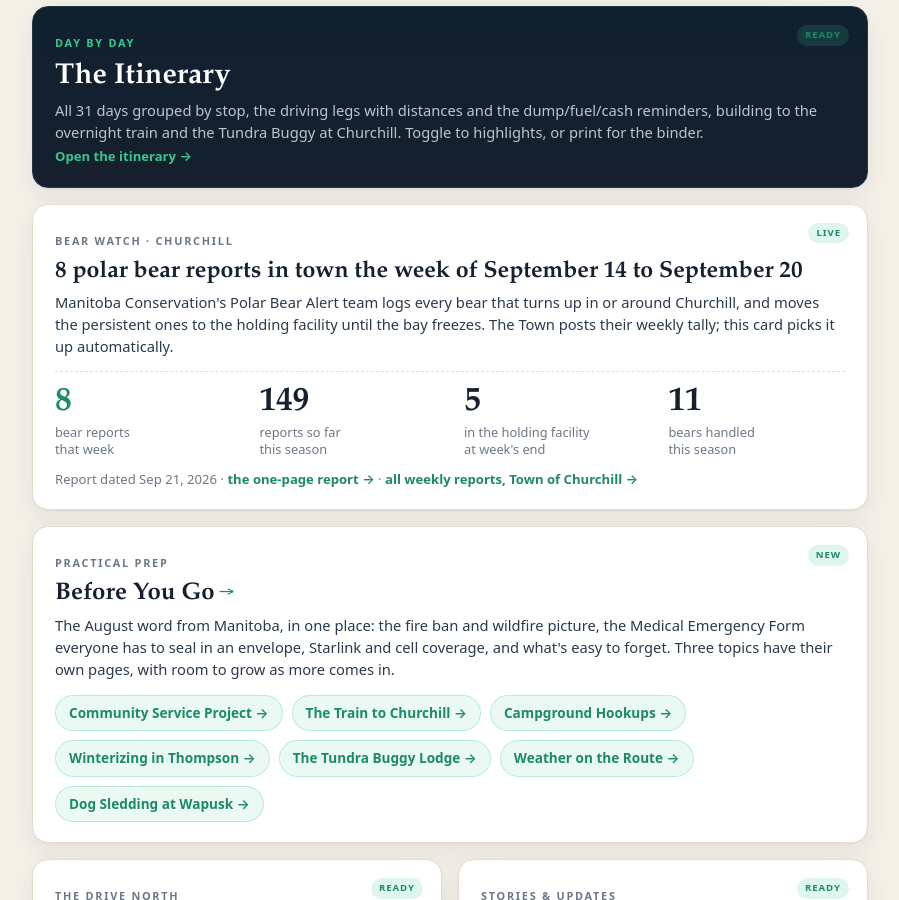
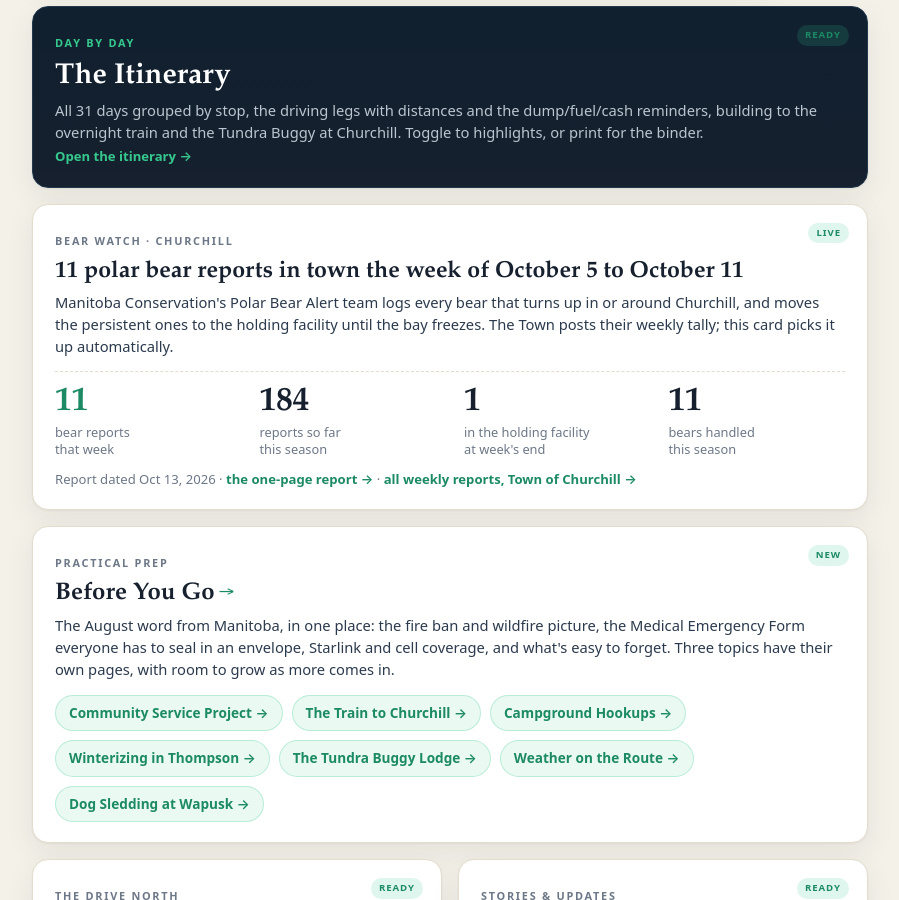
Before and after one commit to snthor-phd/polar-bears-2026, a Jekyll site: the page built from index.html, in a window 1280 px wide and 900 px high, scrolled down 499 px. Shown: the whole window, without its empty margins (190-1089 px from the left). Built offline with Jekyll 4.4.1, drawn with Linux system fonts in a browser that asks for light colours.

Commit message:
Bear Watch: Polar Bear Alert report of October 12, 2026

```diff
--- a/_data/bear_alert.json
+++ b/_data/bear_alert.json
@@ -1,17 +1,17 @@
 {
-  "week_reports": 8,
-  "season_reports": 149,
+  "week_reports": 11,
+  "season_reports": 184,
   "season_handled": 11,
   "week_flown": 1,
-  "season_released": 6,
-  "pbhf_start": 5,
-  "pbhf_in": 1,
+  "season_released": 10,
+  "pbhf_start": 2,
+  "pbhf_in": 0,
   "pbhf_out": 1,
-  "pbhf_end": 5,
-  "week_of": "September 14 to September 20, 2026",
-  "report_date": "2026-09-21",
-  "report_url": "http://churchill.municipalwebsites.ca/Editor/images/2026%20Bear%20Stats/2026-09-21%20Churchill%20PBA%20Report.pdf",
-  "report_label": "September 21, 2026",
+  "pbhf_end": 1,
+  "week_of": "October 5 to October 11, 2026",
+  "report_date": "2026-10-13",
+  "report_url": "http://churchill.municipalwebsites.ca/Editor/images/2026%20Bear%20Stats/2026-10-13%20Churchill%20PBA%20Report.pdf",
+  "report_label": "October 12, 2026",
   "source_page": "https://www.churchill.ca/p/polar-bear-safety-stats",
-  "fetched": "2026-09-29"
+  "fetched": "2026-10-13"
 }
```
